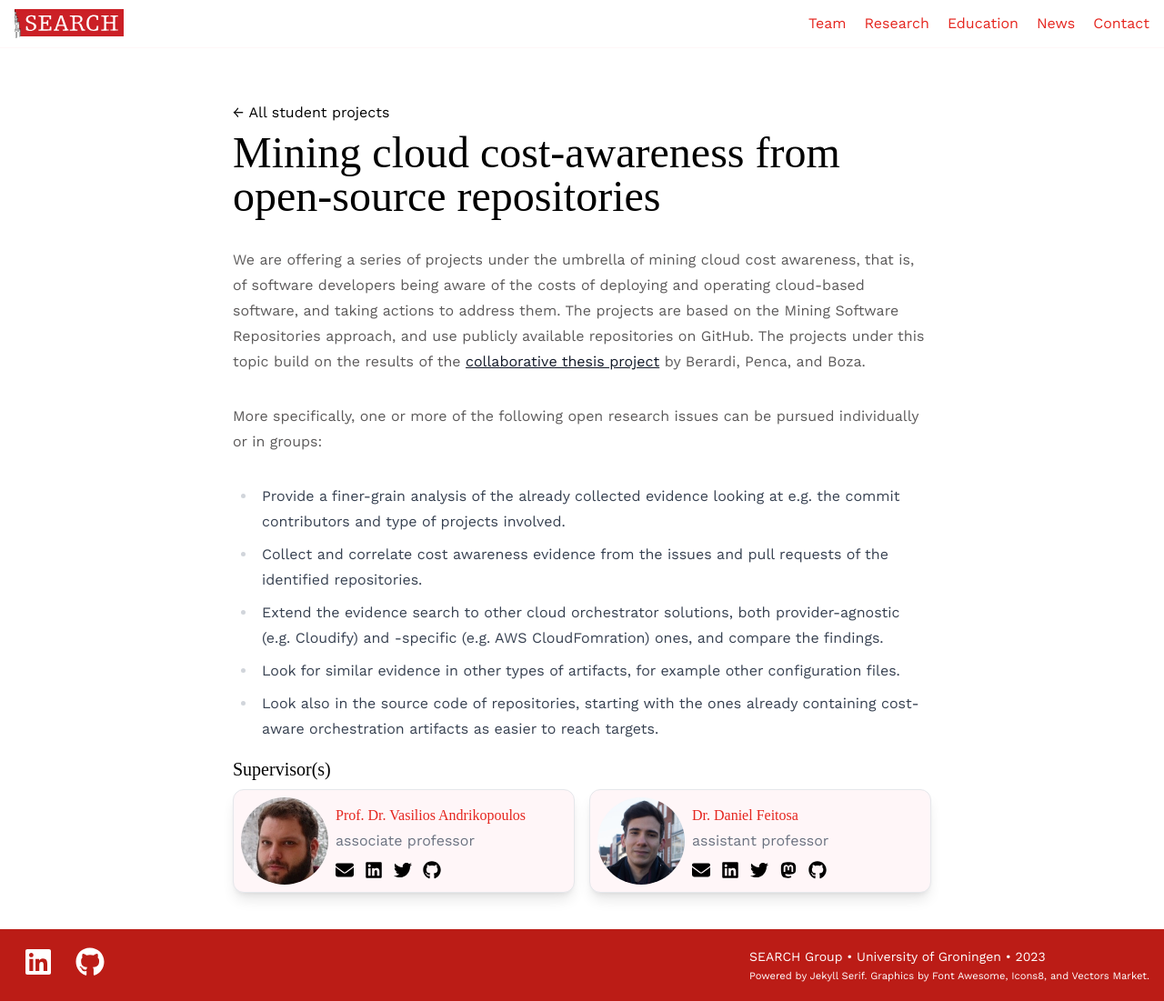
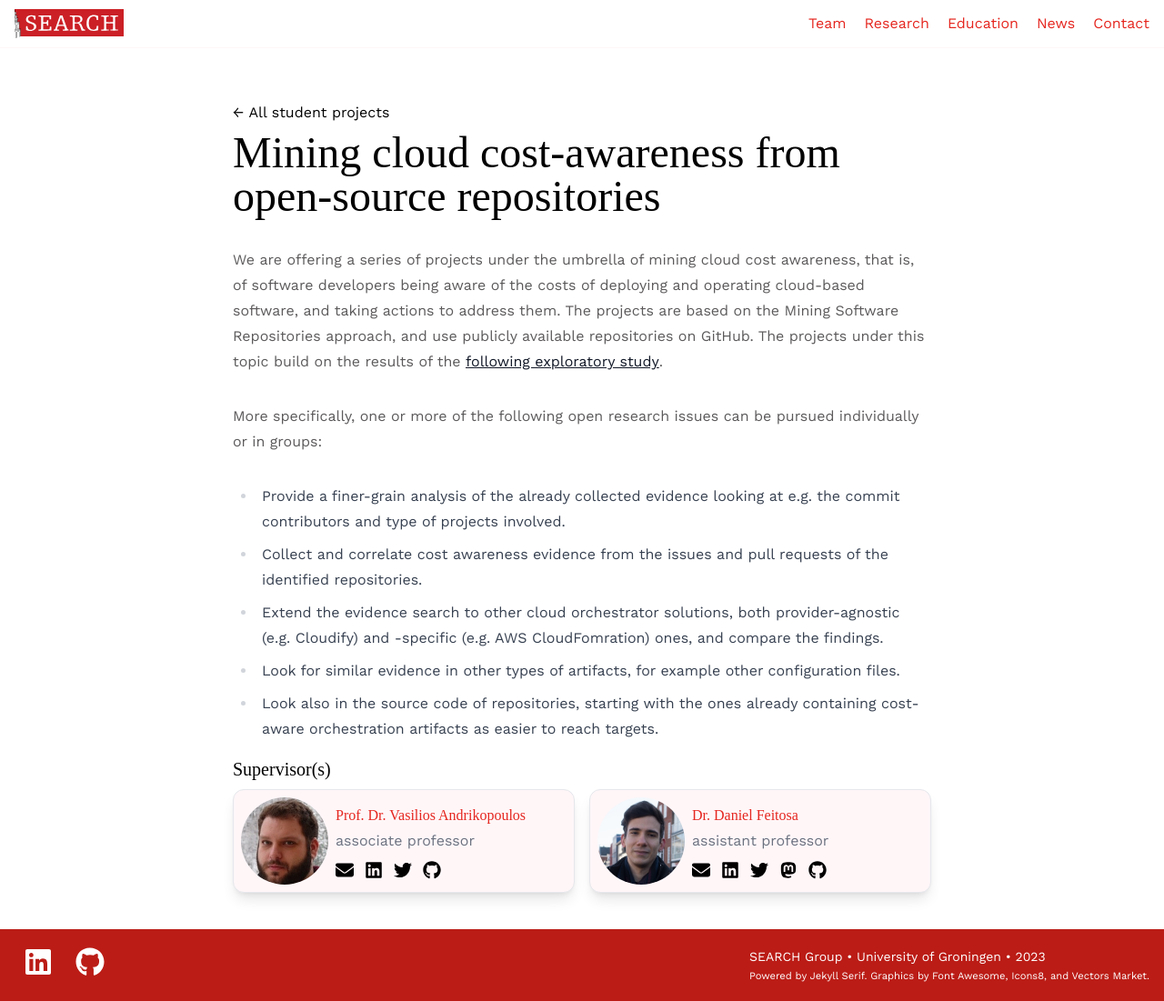
Before and after one commit to search-rug/search-rug.github.io, a Jekyll site: the page built from _sprojects/andrikopoulos-1.md, in a window 1280 px wide and 1101 px high. Shown: the whole window at 91% size. Built offline with Jekyll 4.4.1, drawn with Linux system fonts in a browser that asks for light colours; some web fonts are replaced.

Commit message:
Point to academic article instead of thesis.

```diff
--- a/_sprojects/andrikopoulos-1.md
+++ b/_sprojects/andrikopoulos-1.md
@@ -23,7 +23,7 @@
 - MSc
 ---
 
-We are offering a series of projects under the umbrella of mining cloud cost awareness, that is, of software developers being aware of the costs of deploying and operating cloud-based software, and taking actions to address them. The projects are based on the Mining Software Repositories approach, and use publicly available repositories on GitHub. The projects under this topic build on the results of the [collaborative thesis project](https://fse.studenttheses.ub.rug.nl/27946/) by Berardi, Penca, and Boza.
+We are offering a series of projects under the umbrella of mining cloud cost awareness, that is, of software developers being aware of the costs of deploying and operating cloud-based software, and taking actions to address them. The projects are based on the Mining Software Repositories approach, and use publicly available repositories on GitHub. The projects under this topic build on the results of the [following exploratory study](https://arxiv.org/abs/2304.07531).
 
 More specifically, one or more of the following open research issues can be pursued individually or in groups:
 
```
